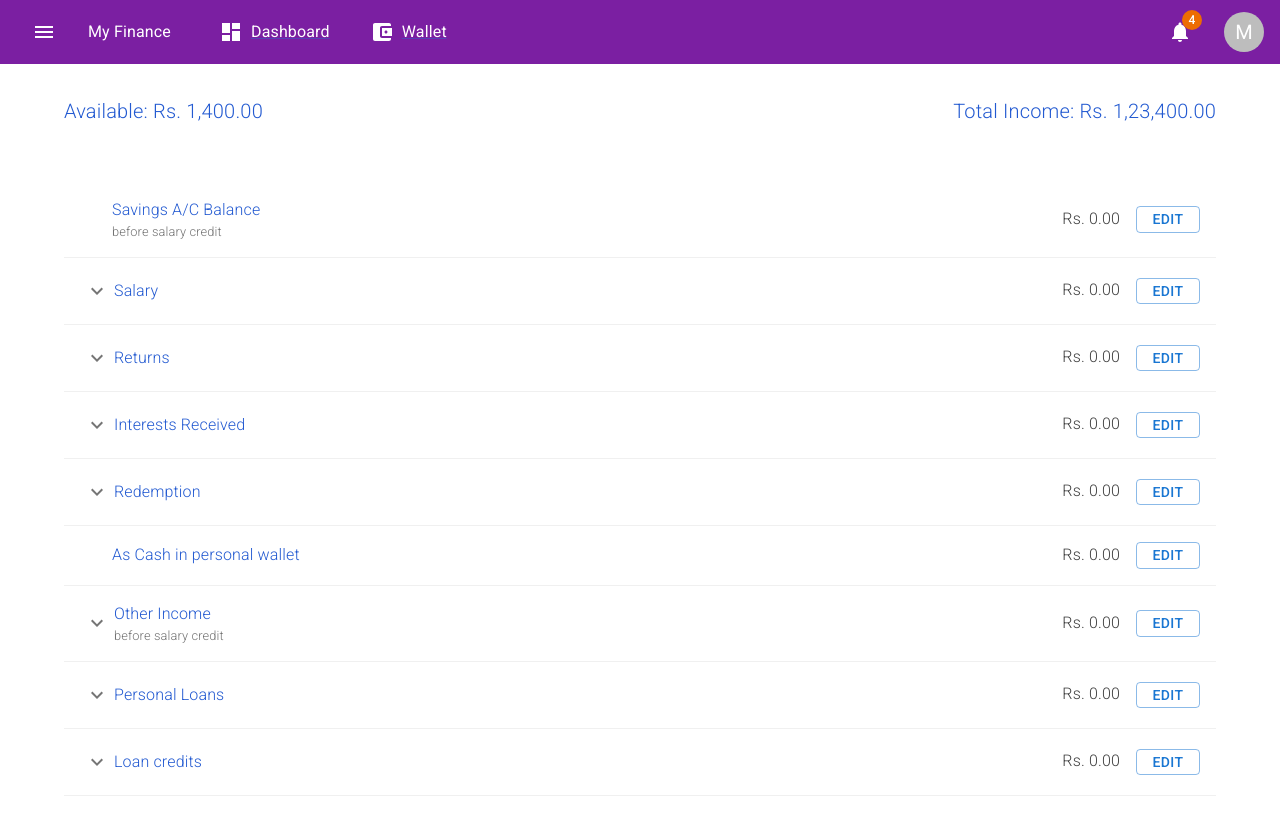
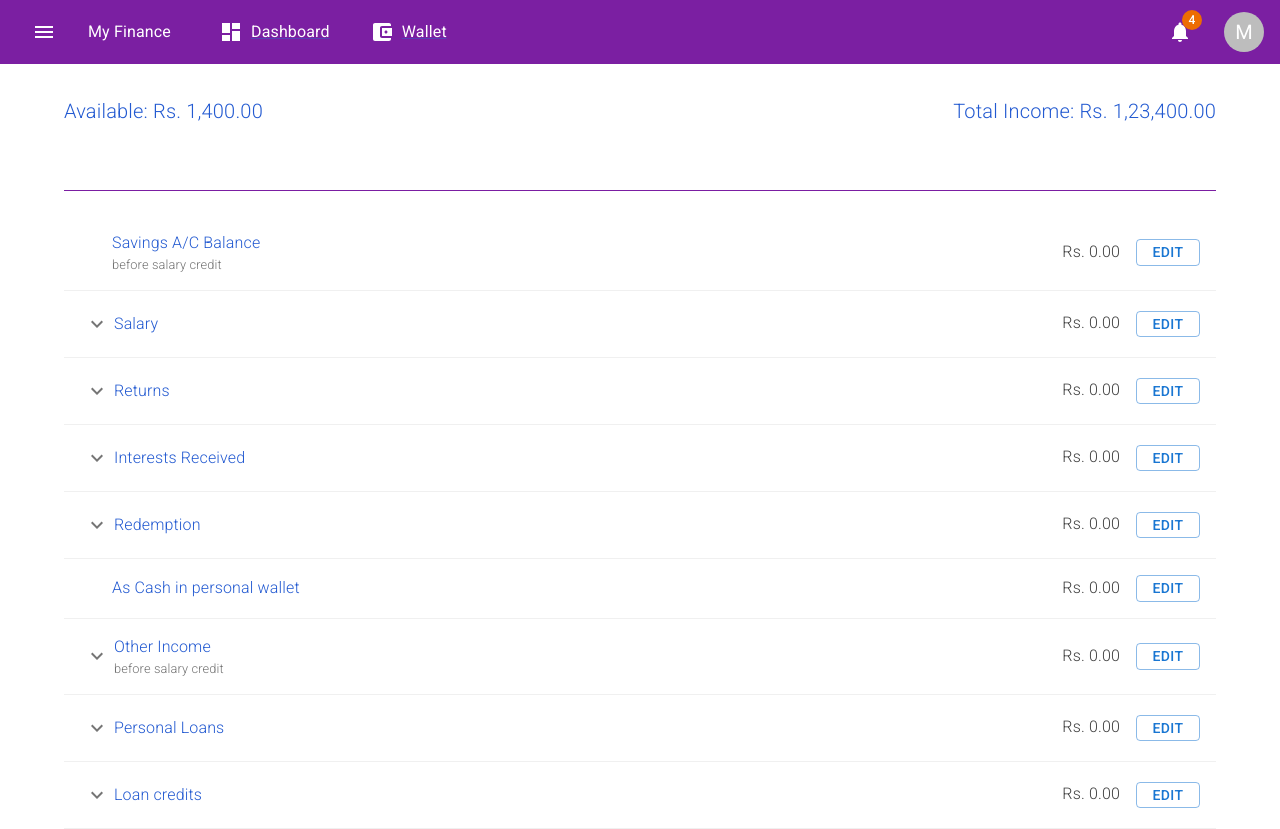
Before and after one commit to cra2ycoder/my-finance, a Next.js app: page /wallet in a window 1280 px wide. Before the commit the page ends 800 px from the top, so only its background shows below. Built offline with nearby package versions, Linux system fonts and the light colour scheme.

Commit message:
wallet page layout corrections

```diff
--- a/pages/wallet.tsx
+++ b/pages/wallet.tsx
@@ -2,7 +2,6 @@ import Box from '@mui/material/Box'
 import Container from '@mui/material/Container'
 import Typography from '@mui/material/Typography'
 import WalletTable from '@components/WalletTable'
-// import MonthsGrid from '@components/MonthsGrid'
 import { walletItems } from '@model/config/data'
 import YearPicker from '@components/YearPicker'
 
@@ -10,7 +9,12 @@ function Wallet() {
   return (
     <Box>
       <Container sx={{ margin: 'auto' }}>
-        <Box display="flex" justifyContent="space-between">
+        <Box
+          display="flex"
+          flexWrap="wrap"
+          justifyContent="space-between"
+          sx={{ borderBottom: '1px solid #7b1ea2', paddingBottom: '2rem' }}
+        >
           <Typography
             sx={{
               color: '#235ad1',
@@ -33,9 +37,8 @@ function Wallet() {
             <span>Total Income: </span>
             <span>Rs. 1,23,400.00</span>
           </Typography>
+          <YearPicker />
         </Box>
-        <YearPicker />
-        {/* <MonthsGrid /> */}
         <WalletTable list={walletItems} />
       </Container>
     </Box>
```
